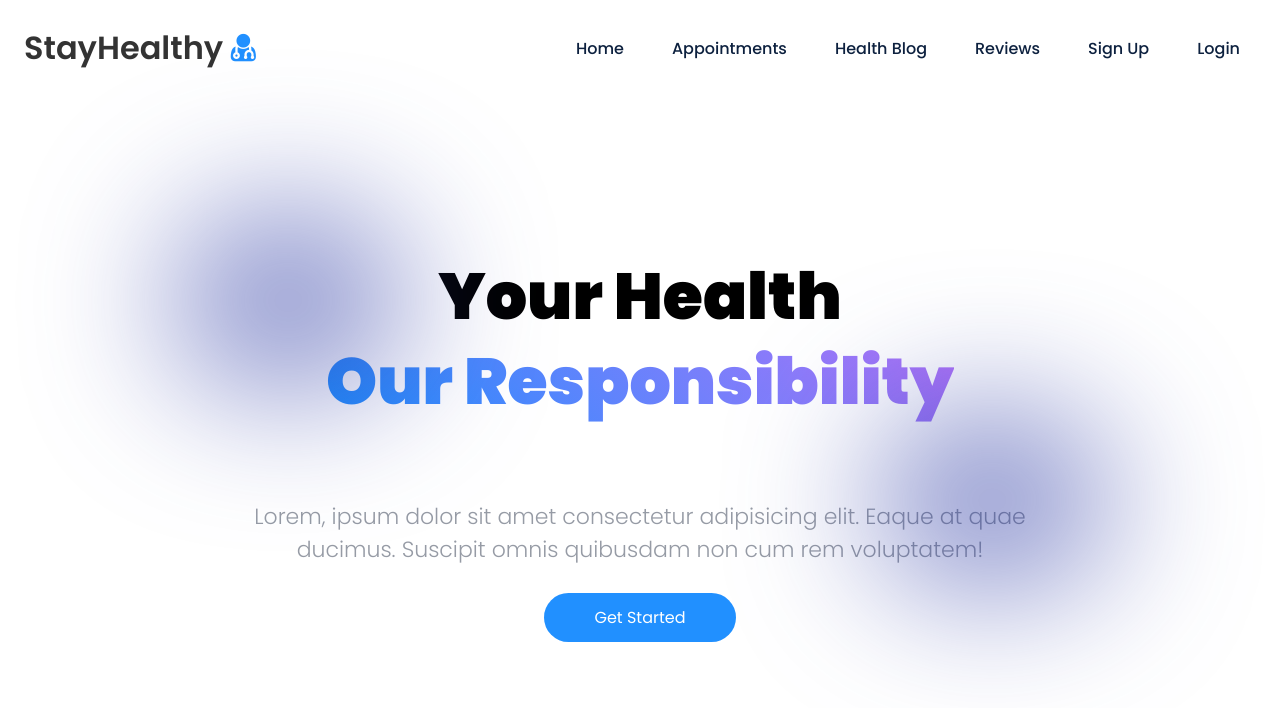
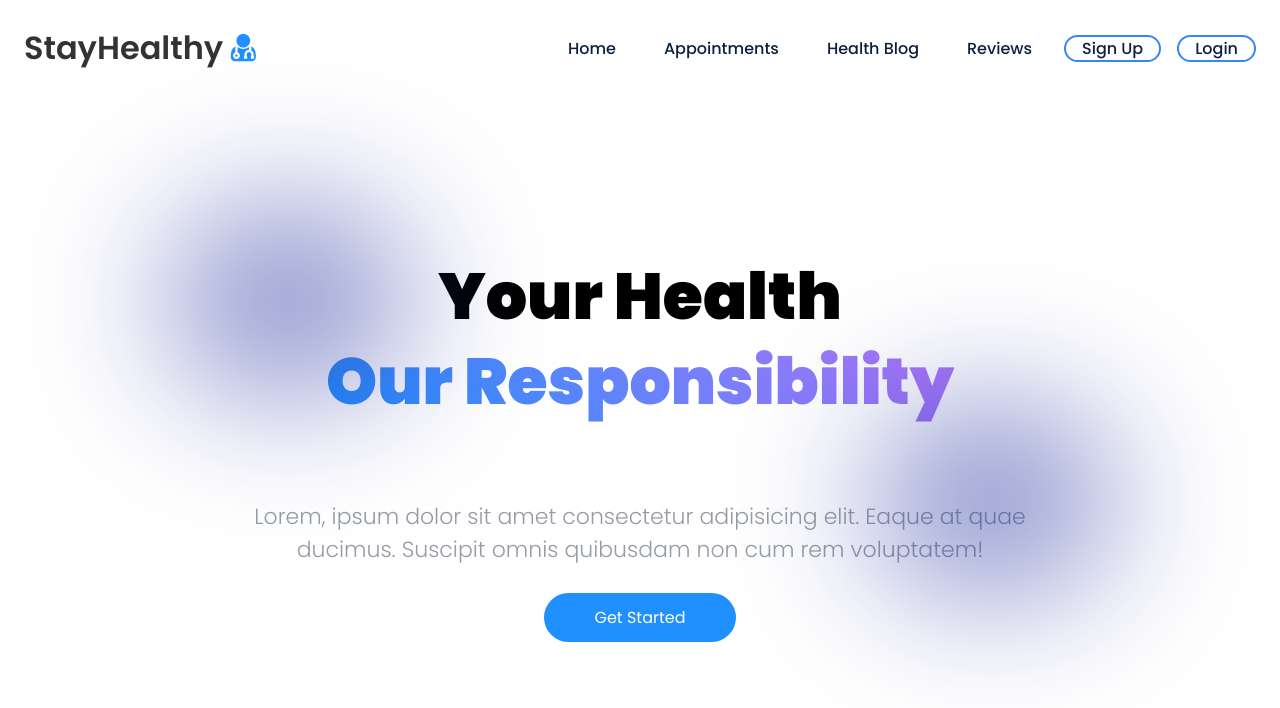
Before and after one commit to tatitanizaki/med_appt, a React (Create React App) app: page / in a window 1280 px wide. Shown: the top 708 px of the page. Built offline with nearby package versions, Linux system fonts and the light colour scheme.

Commit message:
fixed css in the buttons

```diff
--- a/src/Components/Navbar/Navbar.js
+++ b/src/Components/Navbar/Navbar.js
@@ -15,7 +15,7 @@
     // Check login status on component mount
     useEffect(() => {
         const token = sessionStorage.getItem('auth-token');
-        const name = sessionStorage.getItem('userName'); // Assuming you store the user name in sessionStorage
+        const name = sessionStorage.getItem('name'); // Assuming you store the user name in sessionStorage
         if (token) {
             setIsLoggedIn(true);
             setUserName(name);
@@ -47,12 +47,20 @@
                 {isLoggedIn ? (
                     <>
                         <li className="link" style={{ marginRight: '10px' }}>{userName}</li>
-                        <li className="link"><button onClick={handleLogout} className="btn btn-primary">Logout</button></li>
+                        <li className="link">
+                            <button onClick={handleLogout} className="btn1">Logout</button> {/* Use the same class as Sign Up/Login for consistency */}
+                        </li>
                     </>
                 ) : (
                     <>
-                        <li className="link"><Link to="/signup">Sign Up</Link></li>
-                        <li className="link"><Link to="/login">Login</Link></li>
+                        <li className="link">
+                            {/* Wrap Link in button-like styles for consistency */}
+                            <Link to="/signup" className="btn1">Sign Up</Link>
+                        </li>
+                        <li className="link">
+                            {/* Same as above */}
+                            <Link to="/login" className="btn1">Login</Link>
+                        </li>
                     </>
                 )}
             </ul>
```
